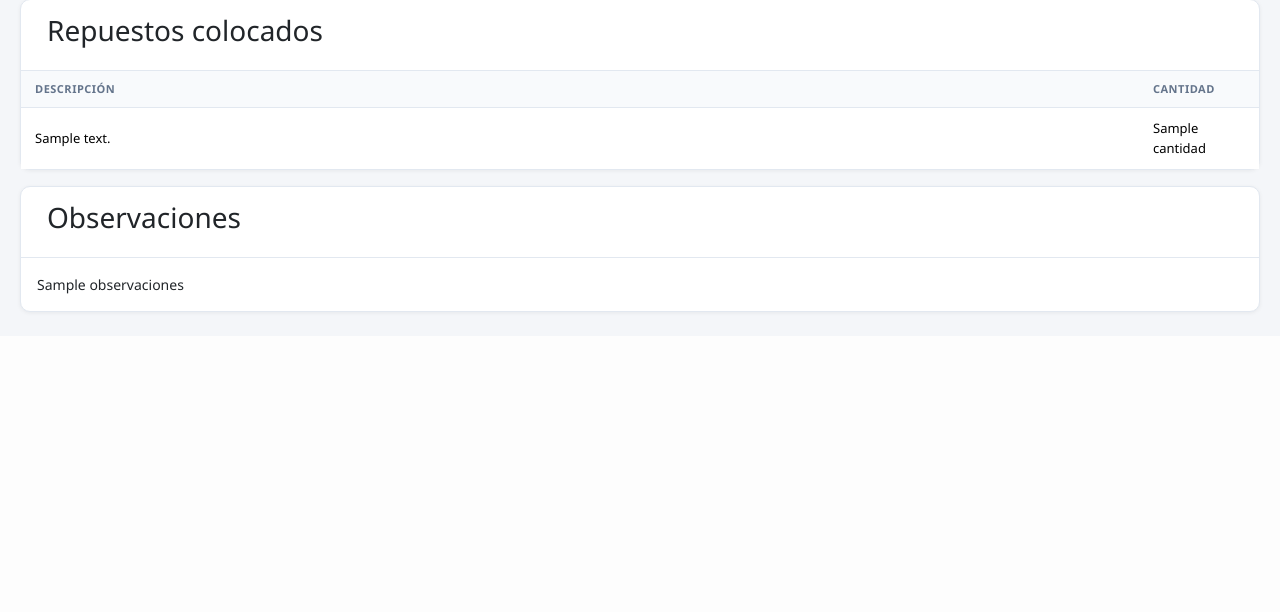
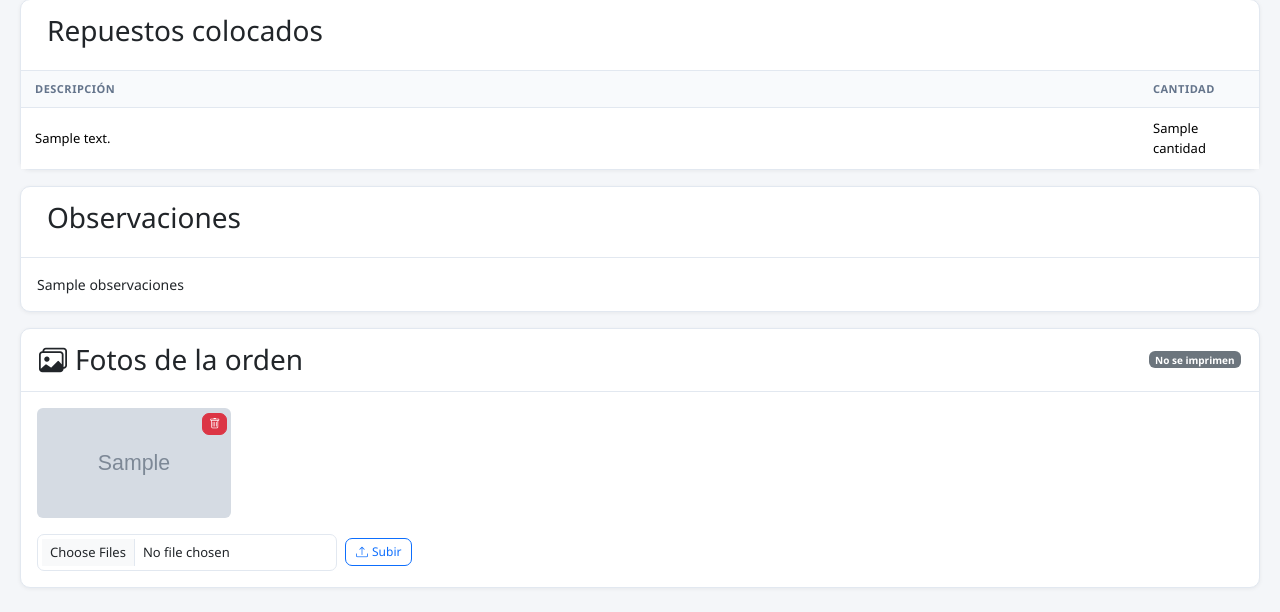
Before and after one commit to GastonEC1/taller, a Flask app: page /ordenes/1 in a window 1280 px wide. Shown: the part 725-1337 px from the top of the page. Before the commit the page ends 1039 px from the top, so only its background shows below. Run offline with Flask 3, Linux system fonts and the light colour scheme; grey boxes marked "Sample" are stand-in pictures; a database or web service that is not in the repository returns one stand-in record (values such as "Sample title"); some libraries are stand-ins or nearby versions.

Commit message:
agregar fotos en orden de trabajo

```diff
--- a/app.py
+++ b/app.py
@@ -1,7 +1,15 @@
 from flask import Flask, render_template, request, redirect, url_for, flash, send_file
 from database import get_db, init_db, DATABASE_URL
 from config import TALLER
-import io, os
+import io, os, uuid
+from werkzeug.utils import secure_filename
+
+UPLOAD_FOLDER = os.path.join(os.path.dirname(__file__), 'static', 'uploads')
+ALLOWED_EXTENSIONS = {'png', 'jpg', 'jpeg', 'gif', 'webp'}
+os.makedirs(UPLOAD_FOLDER, exist_ok=True)
+
+def allowed_file(filename):
+    return '.' in filename and filename.rsplit('.', 1)[1].lower() in ALLOWED_EXTENSIONS
 
 app = Flask(__name__)
 app.secret_key = os.environ.get('SECRET_KEY', 'taller_secreto_2024')
@@ -321,8 +329,40 @@ def ver_orden(id):
     db = get_db()
     orden = fetchone(db, _orden_query(), (id,))
     repuestos = fetchall(db, 'SELECT * FROM orden_repuestos WHERE orden_id=? ORDER BY id', (id,))
+    fotos = fetchall(db, 'SELECT * FROM orden_fotos WHERE orden_id=? ORDER BY id', (id,))
     db.close()
-    return render_template('orden_detalle.html', orden=orden, repuestos=repuestos)
+    return render_template('orden_detalle.html', orden=orden, repuestos=repuestos, fotos=fotos)
+
+@app.route('/ordenes/<int:id>/fotos', methods=['POST'])
+def subir_foto_orden(id):
+    if 'fotos' not in request.files:
+        flash('No se seleccionó ninguna foto.', 'danger')
+        return redirect(url_for('ver_orden', id=id))
+    files = request.files.getlist('fotos')
+    db = get_db()
+    for file in files:
+        if file and allowed_file(file.filename):
+            ext = file.filename.rsplit('.', 1)[1].lower()
+            filename = f"orden_{id}_{uuid.uuid4().hex[:8]}.{ext}"
+            file.save(os.path.join(UPLOAD_FOLDER, filename))
+            execute(db, 'INSERT INTO orden_fotos (orden_id, filename) VALUES (?,?)', (id, filename))
+    db.commit()
+    db.close()
+    flash('Foto(s) subida(s) correctamente.', 'success')
+    return redirect(url_for('ver_orden', id=id))
+
+@app.route('/ordenes/<int:id>/fotos/<int:foto_id>/eliminar', methods=['POST'])
+def eliminar_foto_orden(id, foto_id):
+    db = get_db()
+    foto = fetchone(db, 'SELECT * FROM orden_fotos WHERE id=? AND orden_id=?', (foto_id, id))
+    if foto:
+        filepath = os.path.join(UPLOAD_FOLDER, foto['filename'])
+        if os.path.exists(filepath):
+            os.remove(filepath)
+        execute(db, 'DELETE FROM orden_fotos WHERE id=?', (foto_id,))
+        db.commit()
+    db.close()
+    return redirect(url_for('ver_orden', id=id))
 
 @app.route('/ordenes/<int:id>/imprimir')
 def imprimir_orden(id):
--- a/database.py
+++ b/database.py
@@ -96,6 +96,14 @@ if DATABASE_URL:
                 en_stock INTEGER DEFAULT 0
             )
         ''')
+        c.execute('''
+            CREATE TABLE IF NOT EXISTS orden_fotos (
+                id SERIAL PRIMARY KEY,
+                orden_id INTEGER NOT NULL REFERENCES ordenes(id),
+                filename TEXT NOT NULL,
+                created_at TIMESTAMP DEFAULT CURRENT_TIMESTAMP
+            )
+        ''')
         conn.commit()
         conn.close()
 
--- a/templates/orden_detalle.html
+++ b/templates/orden_detalle.html
@@ -104,5 +104,49 @@
     </div>
   </div>
   {% endif %}
+
+  <!-- FOTOS (no aparecen en el PDF) -->
+  <div class="col-12">
+    <div class="card">
+      <div class="card-header d-flex justify-content-between align-items-center">
+        <h3 class="card-title mb-0"><i class="bi bi-images me-2"></i>Fotos de la orden</h3>
+        <span class="badge bg-secondary" style="font-size:10px">No se imprimen</span>
+      </div>
+      <div class="card-body">
+        <!-- Galería -->
+        {% if fotos %}
+        <div class="row g-2 mb-3">
+          {% for foto in fotos %}
+          <div class="col-6 col-md-3 col-lg-2" id="foto-{{ foto.id }}">
+            <div style="position:relative">
+              <a href="/static/uploads/{{ foto.filename }}" target="_blank">
+                <img src="/static/uploads/{{ foto.filename }}" class="img-fluid rounded" style="width:100%;height:110px;object-fit:cover">
+              </a>
+              <form method="post" action="/ordenes/{{ orden.id }}/fotos/{{ foto.id }}/eliminar"
+                    onsubmit="return confirm('¿Eliminar foto?')"
+                    style="position:absolute;top:4px;right:4px">
+                <button type="submit" class="btn btn-danger btn-sm" style="padding:2px 6px;font-size:11px">
+                  <i class="bi bi-trash"></i>
+                </button>
+              </form>
+            </div>
+          </div>
+          {% endfor %}
+        </div>
+        {% else %}
+        <p class="text-muted mb-3" style="font-size:13px">No hay fotos cargadas.</p>
+        {% endif %}
+
+        <!-- Upload -->
+        <form method="post" action="/ordenes/{{ orden.id }}/fotos" enctype="multipart/form-data">
+          <div class="d-flex gap-2 align-items-center">
+            <input type="file" name="fotos" multiple accept="image/*" class="form-control form-control-sm" style="max-width:300px">
+            <button type="submit" class="btn btn-sm btn-outline-primary"><i class="bi bi-upload me-1"></i>Subir</button>
+          </div>
+        </form>
+      </div>
+    </div>
+  </div>
+
 </div>
 {% endblock %}
```
Also changed, not shown: migrate.py (+12 -0 lines).
